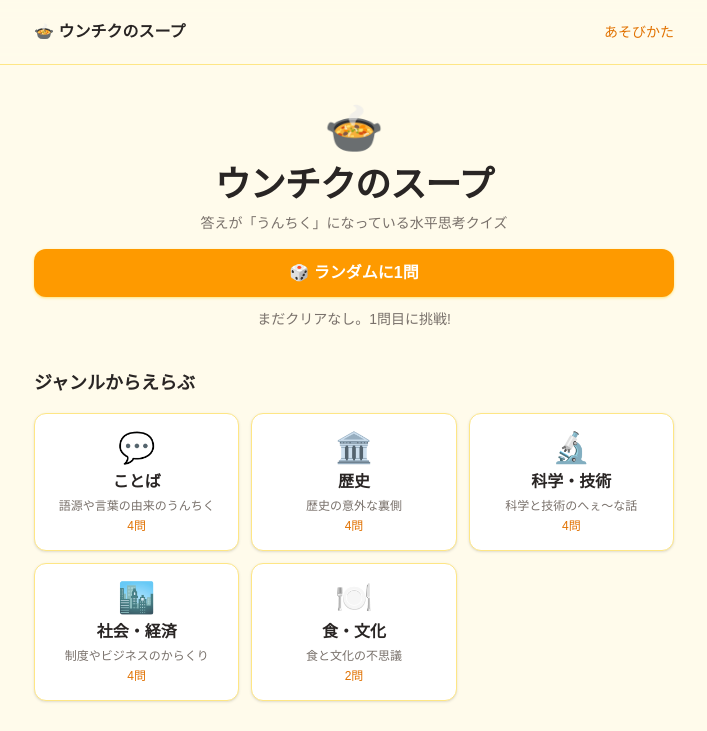
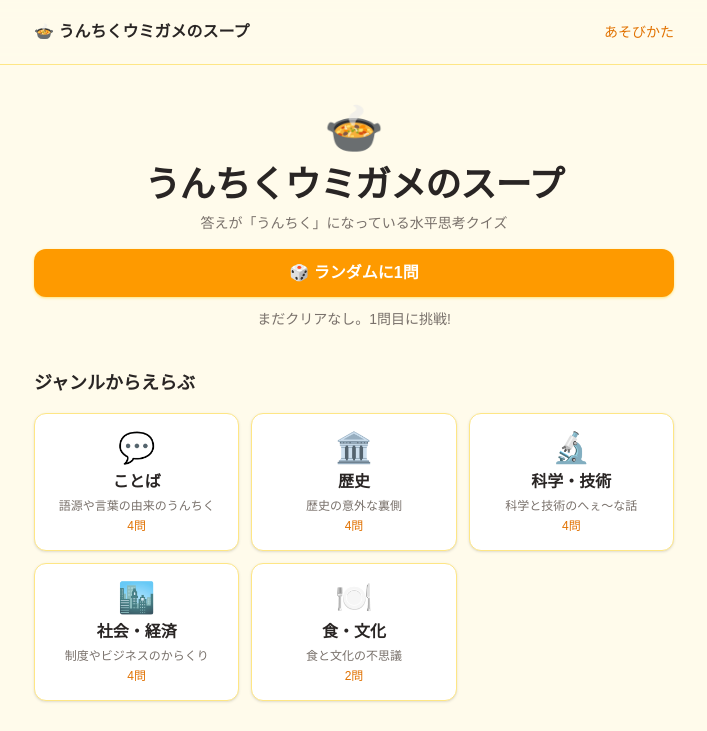
Before and after one commit to Takizyyyy/umigame, a Next.js app: page / in a window 1280 px wide. Shown: the top 731 px of the page, without its empty margins (286-993 px from the left). Built offline with nearby package versions, Linux system fonts and the light colour scheme; a web font is replaced by a local one.

Commit message:
タイトルを「うんちくウミガメのスープ」に変更、READMEの例のネタバレを修正
Co-Authored-By: Claude Fable 5 <noreply@anthropic.com>

```diff
--- a/app/(site)/genre/[slug]/page.tsx
+++ b/app/(site)/genre/[slug]/page.tsx
@@ -19,7 +19,7 @@ export async function generateMetadata({
   const genre = getGenreBySlug(slug);
   if (!genre) return {};
   return {
-    title: `${genre.name}の問題 | ウンチクのスープ`,
+    title: `${genre.name}の問題 | うんちくウミガメのスープ`,
   };
 }
 
--- a/app/(site)/howto/page.tsx
+++ b/app/(site)/howto/page.tsx
@@ -2,9 +2,9 @@ import type { Metadata } from "next";
 import Link from "next/link";
 
 export const metadata: Metadata = {
-  title: "あそびかた | ウンチクのスープ",
+  title: "あそびかた | うんちくウミガメのスープ",
   description:
-    "水平思考クイズ「ウンチクのスープ」の遊び方。質問のコツ、ヒント、解答モードの使い方を紹介します。",
+    "水平思考クイズ「うんちくウミガメのスープ」の遊び方。質問のコツ、ヒント、解答モードの使い方を紹介します。",
 };
 
 // 質問のコツの例
--- a/app/(site)/layout.tsx
+++ b/app/(site)/layout.tsx
@@ -15,7 +15,7 @@ export default function SiteLayout({
             href="/"
             className="font-bold text-stone-800 transition hover:text-amber-700"
           >
-            🍲 ウンチクのスープ
+            🍲 うんちくウミガメのスープ
           </Link>
           <Link
             href="/howto"
--- a/app/(site)/page.tsx
+++ b/app/(site)/page.tsx
@@ -12,7 +12,7 @@ export default function Home() {
       <header className="text-center">
         <p className="text-5xl">🍲</p>
         <h1 className="mt-3 text-4xl font-bold tracking-tight">
-          ウンチクのスープ
+          うんちくウミガメのスープ
         </h1>
         <p className="mt-2 text-sm text-stone-500">
           答えが「うんちく」になっている水平思考クイズ
--- a/app/layout.tsx
+++ b/app/layout.tsx
@@ -12,7 +12,7 @@ const zenMaru = Zen_Maru_Gothic({
 });
 
 export const metadata: Metadata = {
-  title: "ウンチクのスープ",
+  title: "うんちくウミガメのスープ",
   description:
     "答えがうんちくになっている水平思考クイズ。AIに「はい/いいえ」で質問しながら真相を当てよう。",
 };
--- a/app/play/[id]/PlayClient.tsx
+++ b/app/play/[id]/PlayClient.tsx
@@ -168,7 +168,7 @@ export default function PlayClient({ meta }: { meta: PuzzleMeta }) {
 
   // クリア結果のシェア文(ネタバレなし: 問題名と回数だけ)
   function buildShareText() {
-    return `🍲 ウンチクのスープ「${meta.title}」を質問${questionCount}回でクリア!\nhttps://umigame-chi.vercel.app/play/${meta.id}`;
+    return `🍲 うんちくウミガメのスープ「${meta.title}」を質問${questionCount}回でクリア!\nhttps://umigame-chi.vercel.app/play/${meta.id}`;
   }
 
   async function handleCopyShare() {
--- a/app/play/[id]/page.tsx
+++ b/app/play/[id]/page.tsx
@@ -13,7 +13,7 @@ export async function generateMetadata({
   const meta = getPuzzleMeta(id);
   if (!meta) return {};
   return {
-    title: `${meta.title} | ウンチクのスープ`,
+    title: `${meta.title} | うんちくウミガメのスープ`,
     description: meta.question.slice(0, 60),
   };
 }
```
Also changed, not shown: 1 other file (tests, documents, lock files or other folders).
